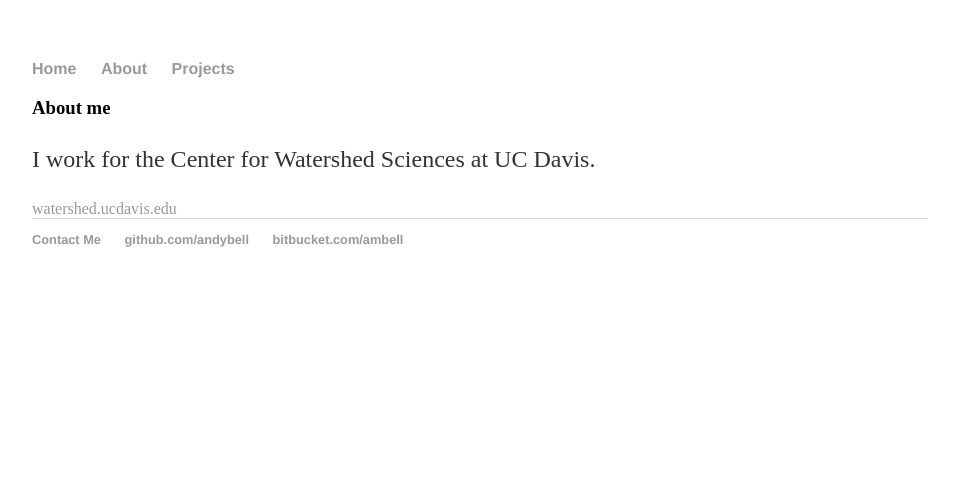
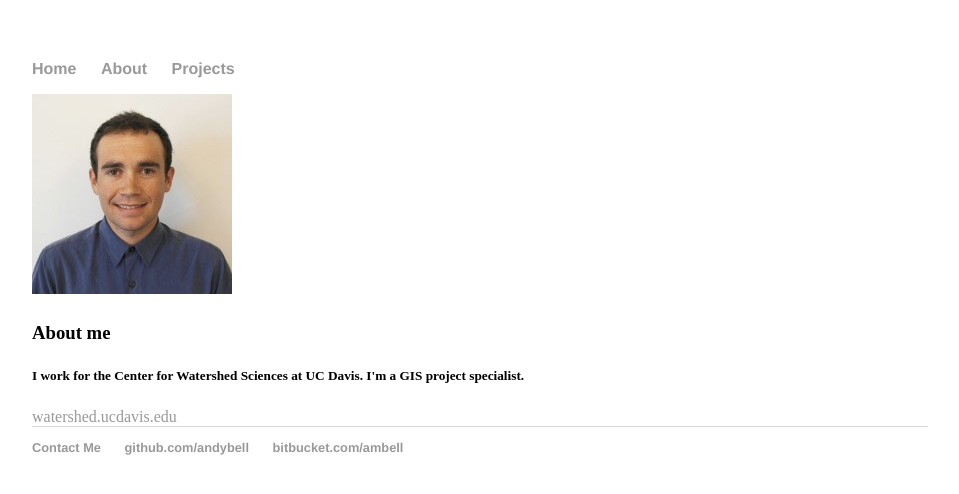
Before and after one commit to andybell/andybell.github.io, a Jekyll site: the page built from about/index.html, in a window 1280 px wide. Shown: the top 494 px of the page, without its empty margins (160-1119 px from the left). Built offline with Jekyll 4.4.1, drawn with Linux system fonts in a browser that asks for light colours.

Commit message:
added headshot

```diff
--- a/about/index.html
+++ b/about/index.html
@@ -2,8 +2,14 @@
 layout: default
 title: About me
 ---
+<div>
+<img src="andy_bell_headshot_2014.jpg" alt="headshot" style="width:200px;height:200px"></p>
+
+</div>
+
+
 <div class="blurb">
 	<h3>About me</h3>
-	<p>I work for the Center for Watershed Sciences at UC Davis.</p>
+	<p><h5>I work for the Center for Watershed Sciences at UC Davis. I'm a GIS project specialist.</h5></p>
 	<a href="https://watershed.ucdavis.edu/">watershed.ucdavis.edu</a>
 </div><!-- /.blurb -->
--- a/projects/index.html
+++ b/projects/index.html
@@ -5,12 +5,12 @@ title: Projects Page
 <div class="blurb">
 	<h3>Historical Sacramento - San Joaquin Delta</h3>
 	<p>Historical elevation model of the delta circa 1850's.</p>
-	<a href="/hdem.html">Historical Delta Page</a>
+	<a href="/projects/hdem.html">Historical Delta Page</a>
 </div><!-- /.blurb -->
 
 
 <div class="blurb">
 	<h3>Open Layers 3 - Mussels</h3>
 	<p>Open layers map showing mussel farms in Washington State.</p>
-	<a href="/Mussel_Sites.html">Mussel Sites in Washington Page</a>
+	<a href="projects/Mussel_Sites.html">Mussel Sites in Washington Page</a>
 </div><!-- /.blurb -->
```
Also changed, not shown: about/andy_bell_headshot_2014.jpg (added).
